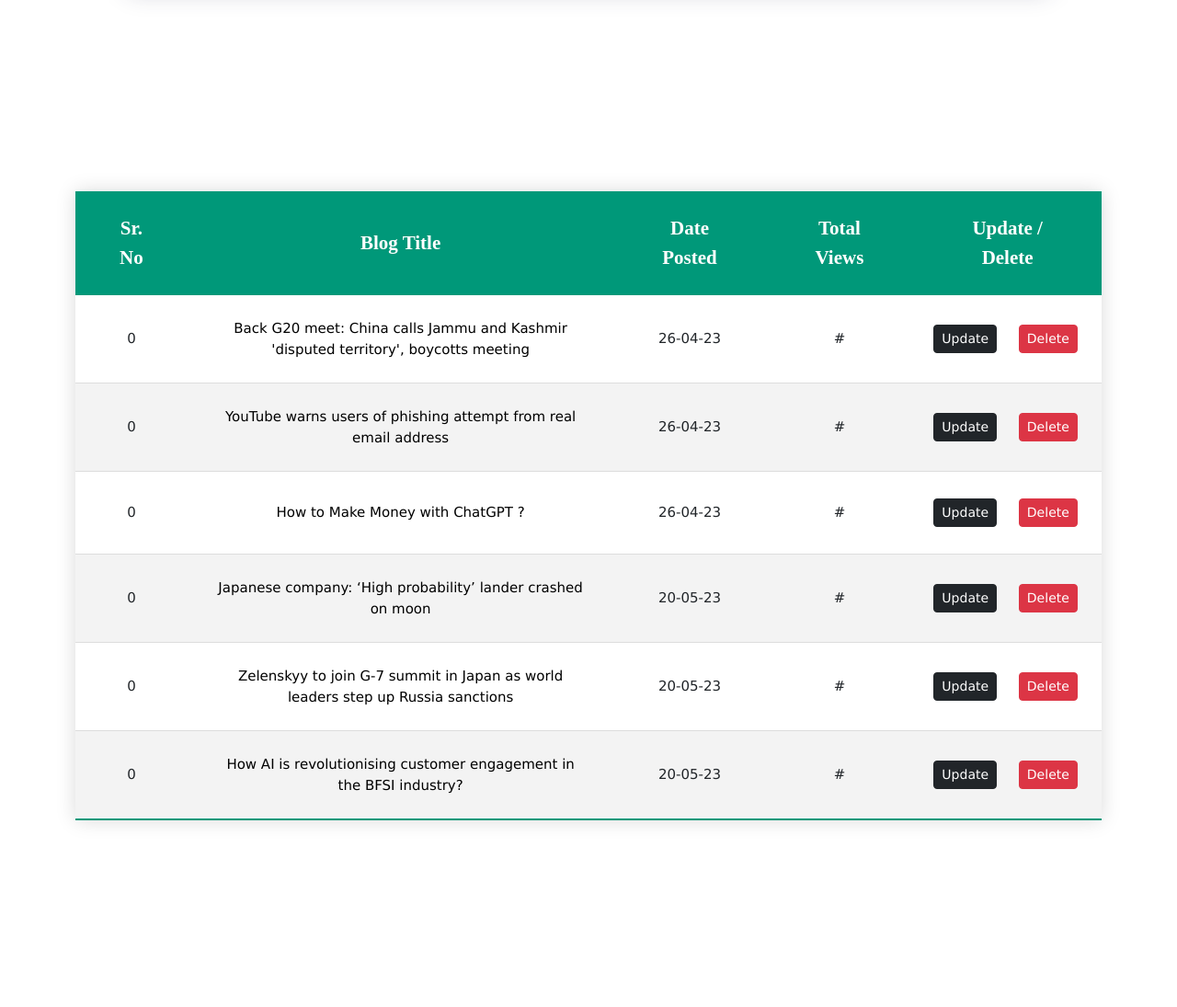
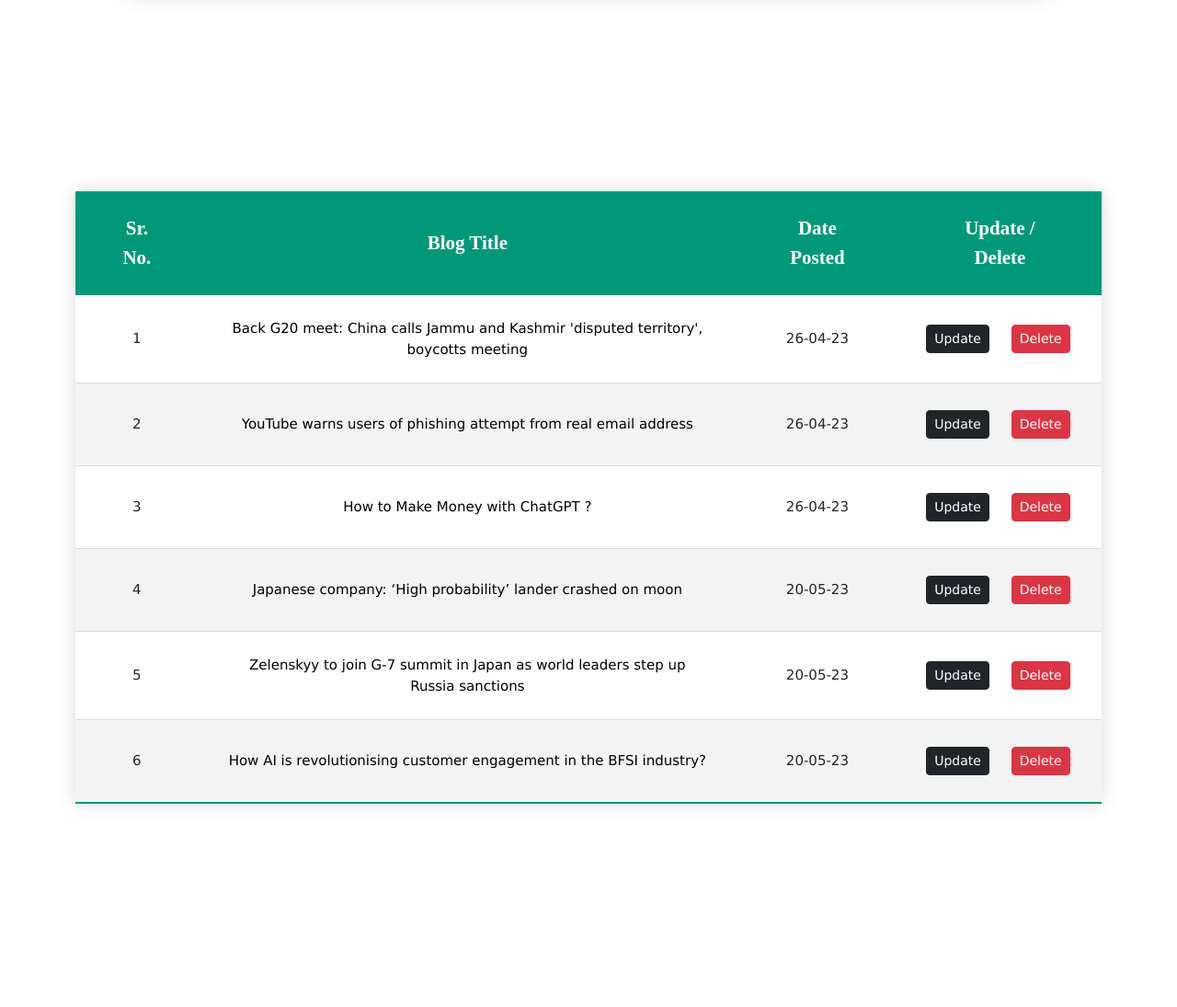
Before and after one commit to SourabhBera/Flask-Blog-App, a Flask app: page /account in a window 1280 px wide; the page is wider, and only the part inside the window is pictured. Shown: the part 629-1724 px from the top of that part at 92% size. After the commit the page ends 1504 px from the top of that part, so only its background shows below. Run offline with Flask 3, Linux system fonts and the light colour scheme; a user stored in the database is signed in.

Commit message:
Serial No. added

```diff
--- a/flaskblog/templates/account.html
+++ b/flaskblog/templates/account.html
@@ -20,26 +20,24 @@
         <table class="styled-table">
             <thead>
                 <tr>
-                    <th style="padding-left: 40px; padding-right:40px;">Sr. No</th>
+                    <th style="padding-left: 40px; padding-right:40px;">Sr. No.</th>
                     <th style="padding-left: 40px; padding-right:40px;">Blog Title</th>
                     <th style="padding-left: 40px; padding-right:40px;">Date Posted</th>
-                    <th style="padding-left: 40px; padding-right:40px;">Total Views</th>
+                    <!-- <th style="padding-left: 40px; padding-right:40px;">Total Views</th> -->
                     <th style="padding-left: 50px; padding-right:50px;">Update / Delete</th>
                 </tr>
             </thead>
-            <tbody>
 
 
-
-                {% for post in posts %}
-
+            <tbody>
+                {% for post in posts_list %}
                     {% if current_user.name == post.author.name %}
 
                         <tr>
-                            <td style="padding-left: 40px; padding-right:40px;">0</td>
+                            <td style="padding-left: 40px; padding-right:40px;">{{ loop.index }}</td>
                             <td style="padding-left: 30px; padding-right:30px; "><a href="{{ url_for('posts.view_blog', post_id=post.id)}}"  class="blogname">{{ post.title }} </a></td>
                             <td style="padding-left: 40px; padding-right:40px;">{{ post.date_posted.strftime('%d-%m-%y') }}</td>
-                            <td style="padding-left: 40px; padding-right:40px;">#</td>
+                            <!-- <td style="padding-left: 40px; padding-right:40px;">#</td> -->
                             <td style="padding-left: 15px; padding-right:15px;">
                                 <a href="{{ url_for('posts.update_blog', post_id=post.id)}}" class="btn btn-dark btn-sm " style="margin-right:15px;">Update</a>
                                 <button type="button" class="btn btn-danger btn-sm m-1" data-bs-toggle="modal" data-bs-target="#deleteModal">Delete</button>
@@ -65,7 +63,7 @@
                             </td>
                         </tr>
 
-                        {% endif %}
+                    {% endif %}
                 {% endfor %}
             </tbody>
         </table>
--- a/flaskblog/templates/home.html
+++ b/flaskblog/templates/home.html
@@ -15,7 +15,7 @@
 
 <div class="container" style="margin-top: 120px; margin-bottom:100px;">
   <h1 class="latestblogs"> Latest Blogs </h1>
-    <div class="row">
+    <div class="row" style="margin-left: 35px;">
         {% for post in posts.items %}
         <div class="card" style="width: 21rem;">
             <img src="{{post.blog_image}}" class="card-img-top" alt="..." width="310px" height="200px">
--- a/flaskblog/users/routes.py
+++ b/flaskblog/users/routes.py
@@ -51,7 +51,13 @@ def logout():
 def account():
     image_file = url_for('static', filename='profile_pics/default.jpg' )
     posts = Post.query.all()
-    return render_template('account.html', title='Account', image_file=image_file, posts=posts)
+    posts_list = []
+    for post in posts:
+        if current_user.name == post.author.name:
+            posts_list.append(post)
+
+    print(len(posts_list))
+    return render_template('account.html', title='Account', image_file=image_file, posts_list=posts_list)
 
 
 
```
